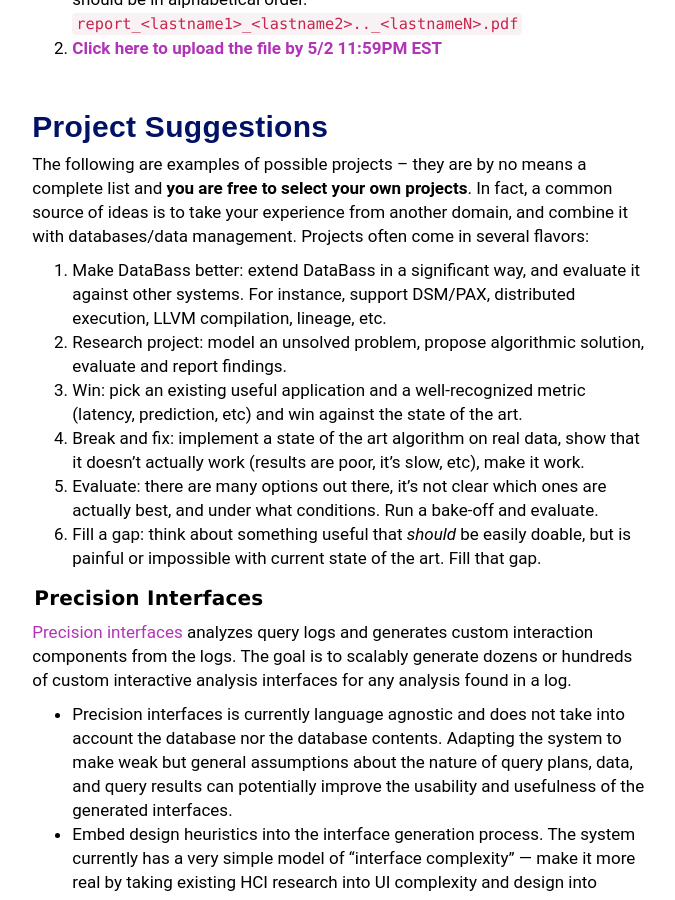
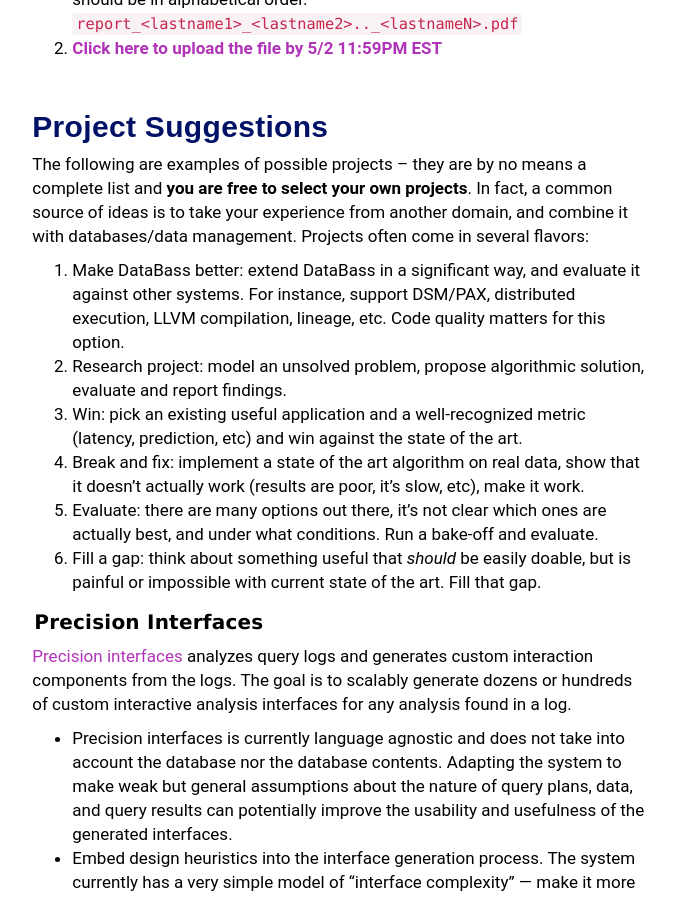
Before and after one commit to wzao1515/w6113.github.io, a Jekyll site: the page built from projects.md, in a window 1280 px wide and 900 px high, scrolled down 2143 px. Shown: the whole window, without its empty margins (292-967 px from the left). Built offline with Jekyll 4.4.1, drawn with Linux system fonts in a browser that asks for light colours.

Commit message:
updated website

```diff
--- a/projects.md
+++ b/projects.md
@@ -106,7 +106,7 @@ Because this report is the primary deliverable upon which you will be graded, **
 
 The following are examples of possible projects -- they are by no means a complete list and **you are free to select your own projects**.  In fact, a common source of ideas is to take your experience from another domain, and combine it with databases/data management.  Projects often come in several flavors:
 
-0. Make DataBass better: extend DataBass in a significant way, and evaluate it against other systems.  For instance, support DSM/PAX, distributed execution, LLVM compilation, lineage, etc.
+0. Make DataBass better: extend DataBass in a significant way, and evaluate it against other systems.  For instance, support DSM/PAX, distributed execution, LLVM compilation, lineage, etc.  Code quality matters for this option.
 1. Research project: model an unsolved problem, propose algorithmic solution, evaluate and report findings.
 2. Win: pick an existing useful application and a well-recognized metric (latency, prediction, etc) and win against the state of the art.
 3. Break and fix: implement a state of the art algorithm on real data, show that it doesn't actually work (results are poor, it's slow, etc), make it work.
```
